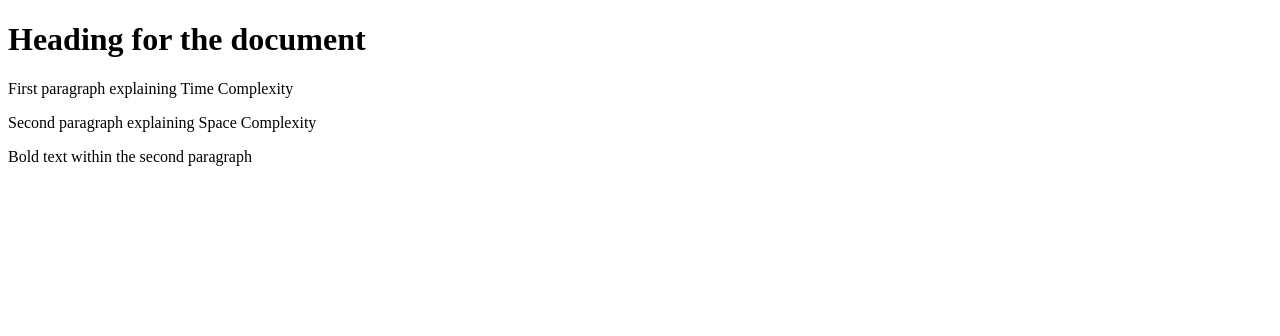
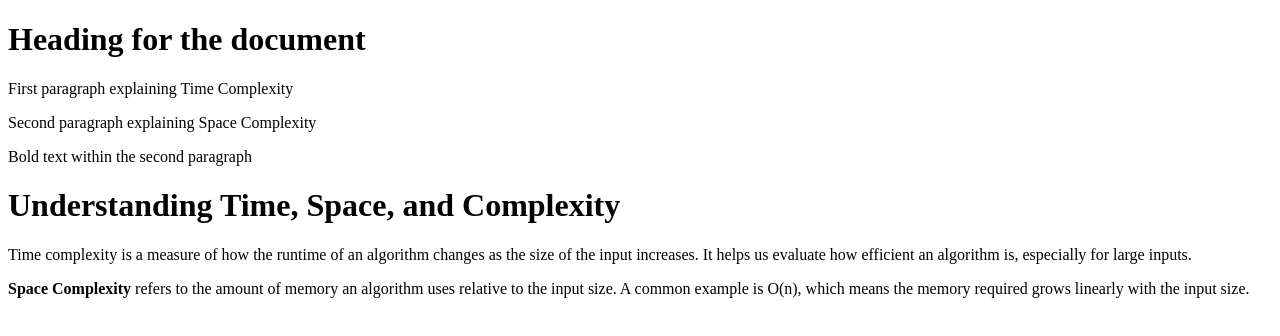
Before and after one commit to acciojob/time-and-space-complexity-sahilaroora, a website: page main.html in a window 1280 px wide. Drawn offline with Linux system fonts and the light colour scheme.

Commit message:
created a submission

```diff
--- a/main.html
+++ b/main.html
@@ -16,7 +16,16 @@
 </head>
 
 <body>
-	<!-- the entire body must be written by student -->
+	  <h1>Understanding Time, Space, and Complexity</h1>
+
+    <p>
+        Time complexity is a measure of how the runtime of an algorithm changes as the size of the input increases. It helps us evaluate how efficient an algorithm is, especially for large inputs.
+    </p>
+
+    <p>
+        <b>Space Complexity</b> refers to the amount of memory an algorithm uses relative to the input size. A common example is O(n), which means the memory required grows linearly with the input size.
+    </p>
+
     <script type="text/javascript" src="./script.js">
 </script>
 
```
